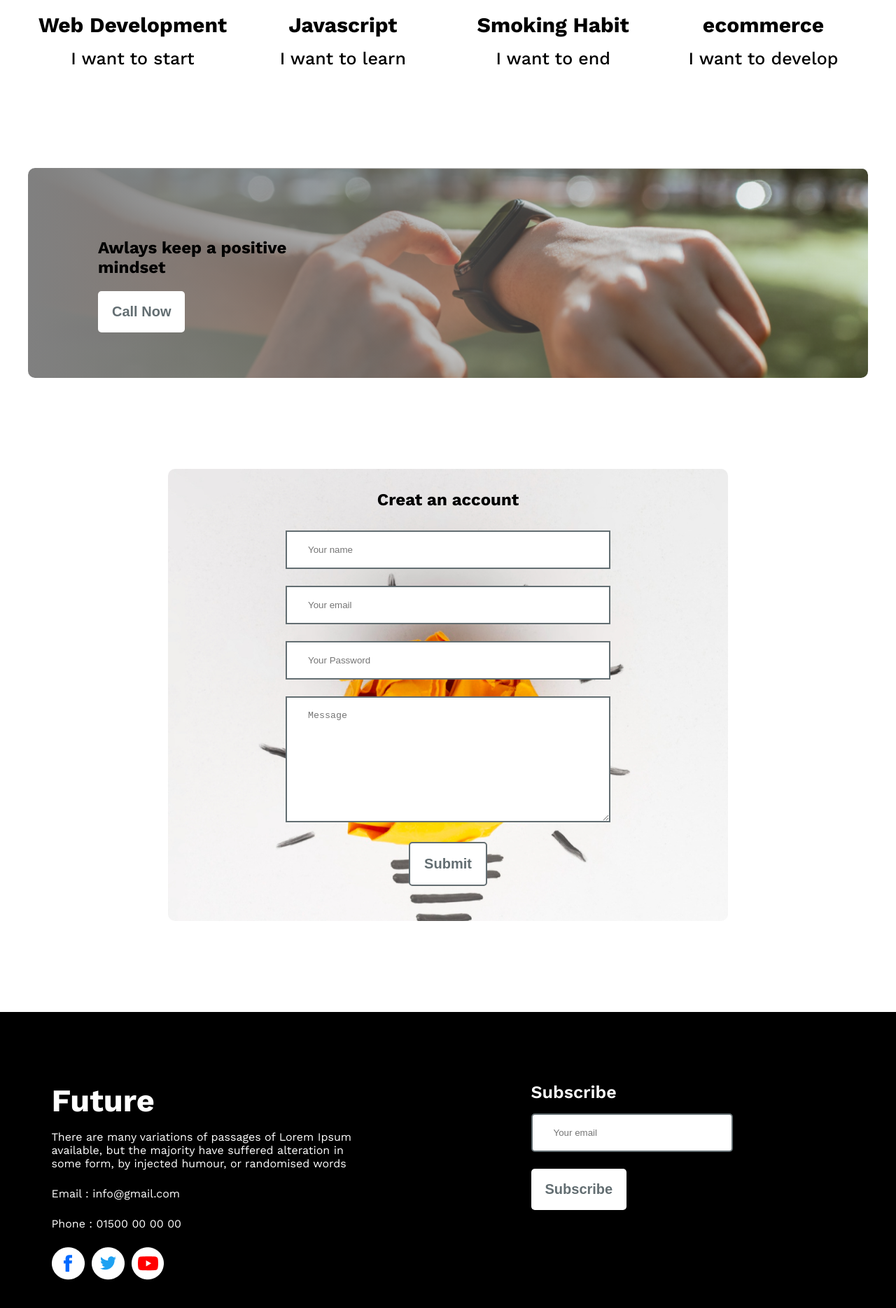
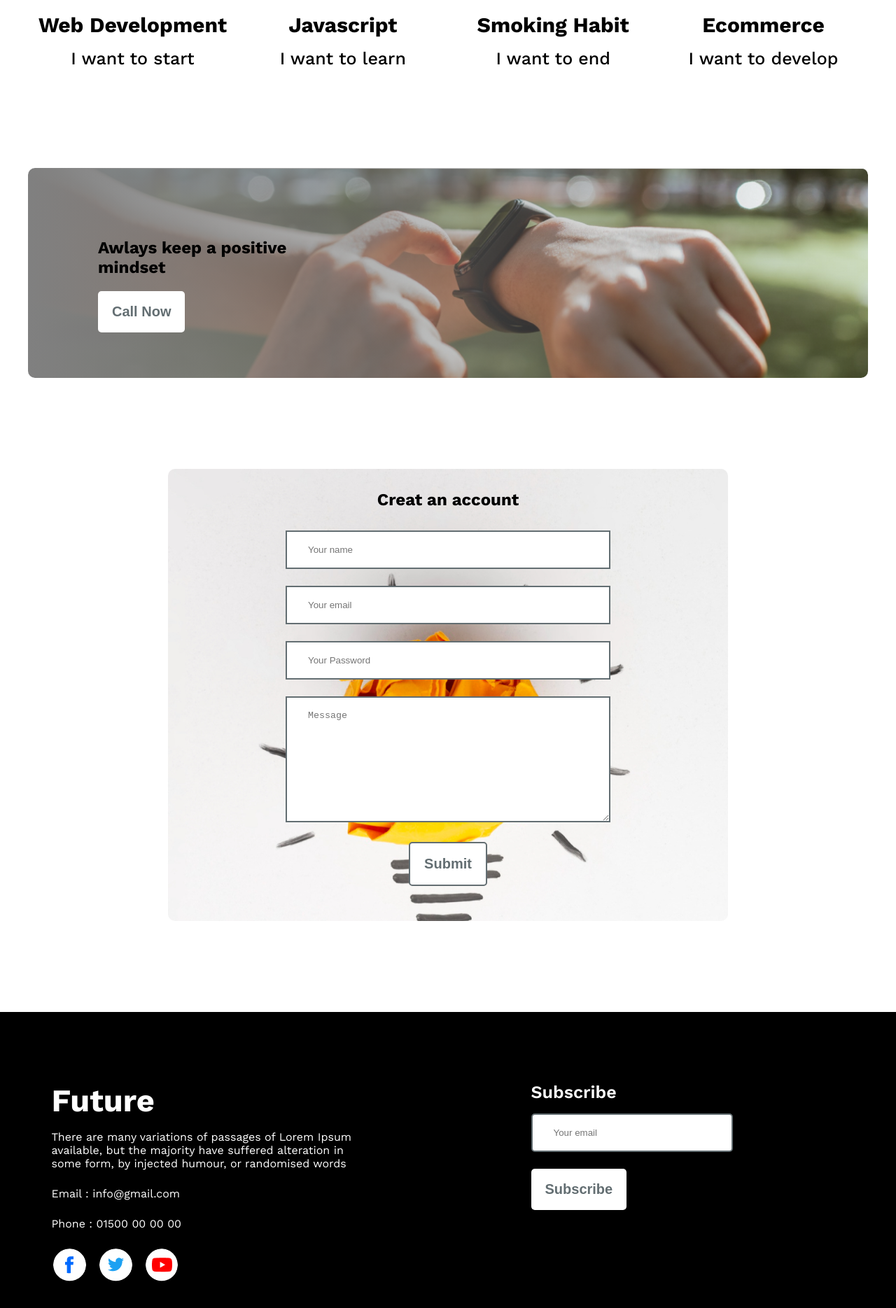
Before and after one commit to tzhasan/ph-first-assignment-tajbeul-islam, a plain HTML site: page index.html in a window 1280 px wide. Shown: the part 1912-3781 px from the top of the page at 70% size. Drawn offline with nearby package versions, Linux system fonts and the light colour scheme.

Commit message:
modify some features

```diff
--- a/index.html
+++ b/index.html
@@ -18,6 +18,10 @@
     </div>
   </header>
   <main>
+
+
+
+    <!-- motivation section starts here------------>
     <section class="motivation-section">
       <div class="moti-section-container">
         <div class="image">
@@ -37,6 +41,8 @@
       </div>
     </section>
 
+
+    <!-- plan-section starts here---------------- -->
     <section class="plan-section">
       <h2>My Plans</h2>
       <div class="plan-container">
@@ -57,12 +63,16 @@
         </div>
         <div class="plan-card">
           <img src="images/icons/ecom.png" alt="">
-          <h3>ecommerce</h3>
+          <h3>Ecommerce</h3>
           <p>I want to develop</p>
         </div>
       </div>
     </section>
 
+
+
+
+    <!-- call-now section style starts here-------------->
     <section class="call-now-section">
         <div class="call-now-container">
           <h2>Awlays keep a positive mindset</h2>
@@ -70,6 +80,8 @@
         </div>
     </section>
 
+
+    <!-- form section style starts here-------------- -->
     <section class="form-section">
       <div class="form">
         <h2>Creat an account</h2>
@@ -85,6 +97,9 @@
     </section>
 
   </main>
+
+
+  <!-- footer-container style starts here--------- -->
   <footer>
     <div class="footer-container">
       <div class="left-footer">
--- a/styles/style.css
+++ b/styles/style.css
@@ -110,7 +110,7 @@ header{
 /* hover for list item icon "extra try!!!" */
 .moti-descriction ul li:hover i{
   transform: scale(1.3);
-  transition: 0.2s ease;
+  transition: 0.1s ease;
   color: #636e72;
 }
 
@@ -158,6 +158,10 @@ header{
   border-radius: 5px;
   transition: 0.3s;
   box-shadow: rgba(60, 64, 67, 0.3) 0px 1px 2px 0px, rgba(60, 64, 67, 0.15) 0px 2px 6px 2px;
+ }
+
+ .plan-card:hover img{
+  transform: scale(1.1);
  }
 
  /* call-now section style starts here------------ */
@@ -247,7 +251,19 @@ textarea{
 
 .icons{
   display: flex;
-  gap: 10px;
+  gap: 15px;
+}
+
+.icons img{
+  border: 2px solid black;
+  border-radius: 50%;
+}
+
+.icons img:hover {
+  transform: scale(1.2);
+  transition: 0.3s;
+  border: 2px solid white;
+  border-radius: 50%;
 }
 
 .right-footer>*{
```
